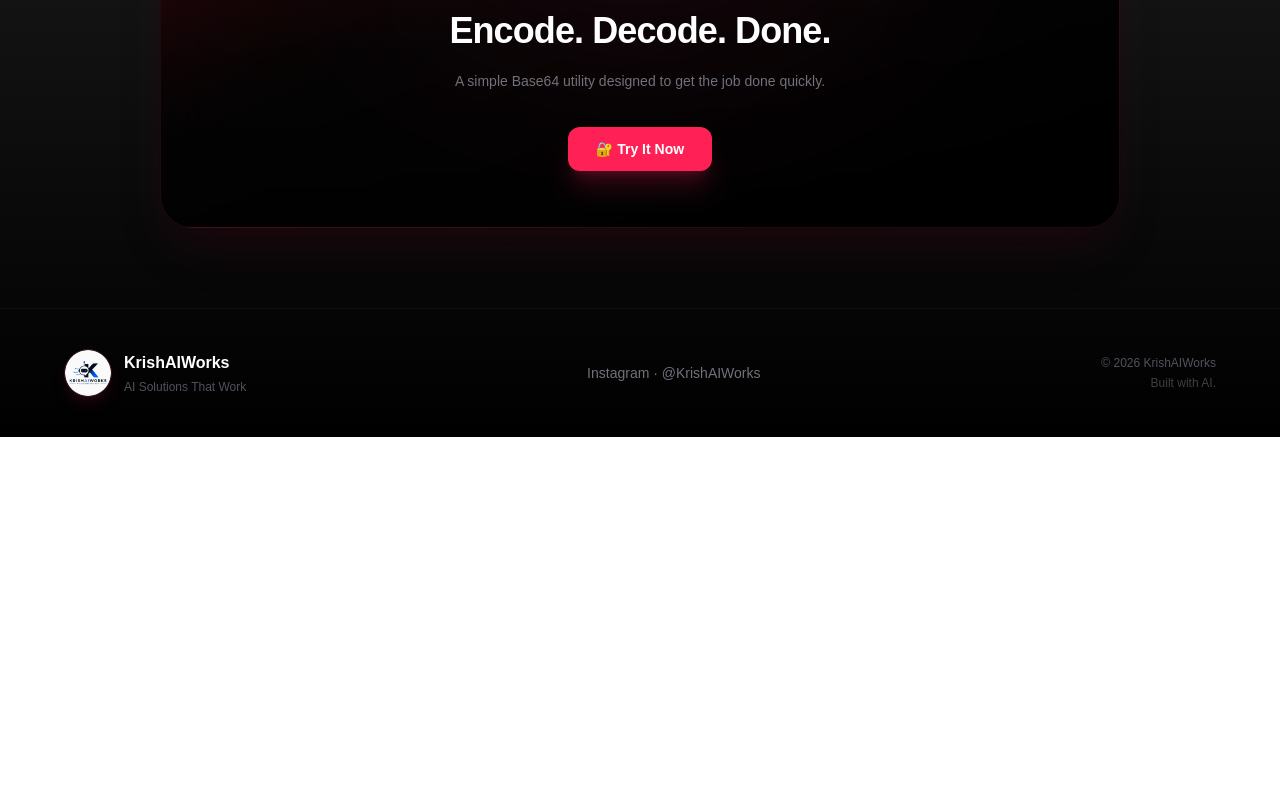
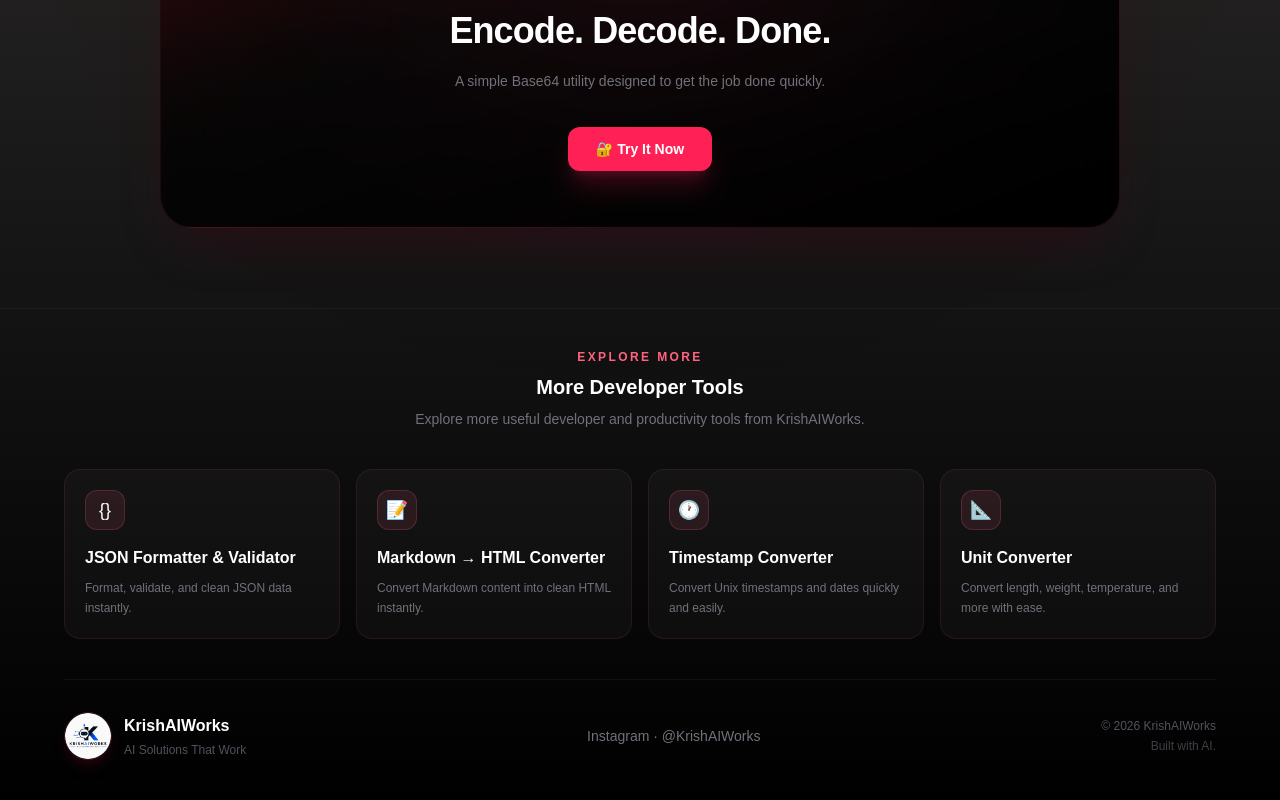
Before and after one commit to selfindependentkartik8-alt/base64-encoder-decoder, a Next.js app: page / in a window 1280 px wide. Shown: the part 3239-4039 px from the top of the page. Before the commit the page ends 3676 px from the top, so only its background shows below. Built offline with nearby package versions, Linux system fonts and the light colour scheme.

Commit message:
Add internal links and related tools

```diff
--- a/app/page.tsx
+++ b/app/page.tsx
@@ -526,12 +526,105 @@
 {/* ========================================================= */}
 
 <footer className="relative z-10 border-t border-white/5 px-5 py-10">
+  <div className="mx-auto max-w-6xl">
 
-        <div className="mx-auto flex max-w-6xl flex-col items-center justify-between gap-7 sm:flex-row">
+    {/* Related Tools */}
+    <div className="mb-10 text-center">
+      <p className="text-xs font-semibold uppercase tracking-[0.2em] text-rose-400">
+        Explore More
+      </p>
+
+      <h3 className="mt-2 text-xl font-bold text-white">
+        More Developer Tools
+      </h3>
+
+      <p className="mx-auto mt-2 max-w-xl text-sm text-zinc-500">
+        Explore more useful developer and productivity tools from
+        KrishAIWorks.
+      </p>
+    </div>
+
+    <div className="grid gap-4 sm:grid-cols-2 lg:grid-cols-4">
+
+      {/* JSON Formatter & Validator */}
+      <a
+        href="https://jsonformattervalidator.krishaiworks.com/"
+        className="group rounded-2xl border border-rose-400/10 bg-white/[0.03] p-5 transition-all duration-300 hover:border-rose-400/30 hover:bg-rose-400/[0.05]"
+      >
+        <div className="mb-4 flex h-10 w-10 items-center justify-center rounded-xl border border-rose-400/20 bg-rose-400/10 text-lg">
+          {"{}"}
+        </div>
+
+        <h4 className="font-semibold text-white transition-colors group-hover:text-rose-400">
+          JSON Formatter & Validator
+        </h4>
+
+        <p className="mt-2 text-xs leading-5 text-zinc-500">
+          Format, validate, and clean JSON data instantly.
+        </p>
+      </a>
+
+      {/* Markdown → HTML Converter */}
+      <a
+        href="https://markdownhtmlconverter.krishaiworks.com/"
+        className="group rounded-2xl border border-rose-400/10 bg-white/[0.03] p-5 transition-all duration-300 hover:border-rose-400/30 hover:bg-rose-400/[0.05]"
+      >
+        <div className="mb-4 flex h-10 w-10 items-center justify-center rounded-xl border border-rose-400/20 bg-rose-400/10 text-lg">
+          📝
+        </div>
+
+        <h4 className="font-semibold text-white transition-colors group-hover:text-rose-400">
+          Markdown → HTML Converter
+        </h4>
+
+        <p className="mt-2 text-xs leading-5 text-zinc-500">
+          Convert Markdown content into clean HTML instantly.
+        </p>
+      </a>
+
+      {/* Timestamp Converter */}
+      <a
+        href="https://timestampconverter.krishaiworks.com/"
+        className="group rounded-2xl border border-rose-400/10 bg-white/[0.03] p-5 transition-all duration-300 hover:border-rose-400/30 hover:bg-rose-400/[0.05]"
+      >
+        <div className="mb-4 flex h-10 w-10 items-center justify-center rounded-xl border border-rose-400/20 bg-rose-400/10 text-lg">
+          🕐
+        </div>
+
+        <h4 className="font-semibold text-white transition-colors group-hover:text-rose-400">
+          Timestamp Converter
+        </h4>
+
+        <p className="mt-2 text-xs leading-5 text-zinc-500">
+          Convert Unix timestamps and dates quickly and easily.
+        </p>
+      </a>
+
+      {/* Unit Converter */}
+      <a
+        href="https://unitconverter.krishaiworks.com/"
+        className="group rounded-2xl border border-rose-400/10 bg-white/[0.03] p-5 transition-all duration-300 hover:border-rose-400/30 hover:bg-rose-400/[0.05]"
+      >
+        <div className="mb-4 flex h-10 w-10 items-center justify-center rounded-xl border border-rose-400/20 bg-rose-400/10 text-lg">
+          📐
+        </div>
+
+        <h4 className="font-semibold text-white transition-colors group-hover:text-rose-400">
+          Unit Converter
+        </h4>
+
+        <p className="mt-2 text-xs leading-5 text-zinc-500">
+          Convert length, weight, temperature, and more with ease.
+        </p>
+      </a>
+
+    </div>
+
+    {/* Main Footer */}
+    <div className="mt-10 flex flex-col items-center justify-between gap-7 border-t border-white/5 pt-8 sm:flex-row">
 
       {/* Brand */}
       <div className="flex items-center gap-3">
-
         <img
           src="/logo.png"
           alt="KrishAIWorks Logo"
@@ -547,7 +640,6 @@
             AI Solutions That Work
           </p>
         </div>
-
       </div>
 
       {/* Instagram */}
@@ -562,19 +654,18 @@
 
       {/* Copyright */}
       <div className="text-center sm:text-right">
-
         <p className="text-xs text-zinc-600">
-              © 2026 KrishAIWorks
+          © {new Date().getFullYear()} KrishAIWorks
         </p>
 
         <p className="mt-1 text-xs text-zinc-700">
           Built with AI.
         </p>
+      </div>
 
     </div>
 
   </div>
-
 </footer>
 
     </main>
```
Lines whose indentation alone changed are shown as unchanged.
